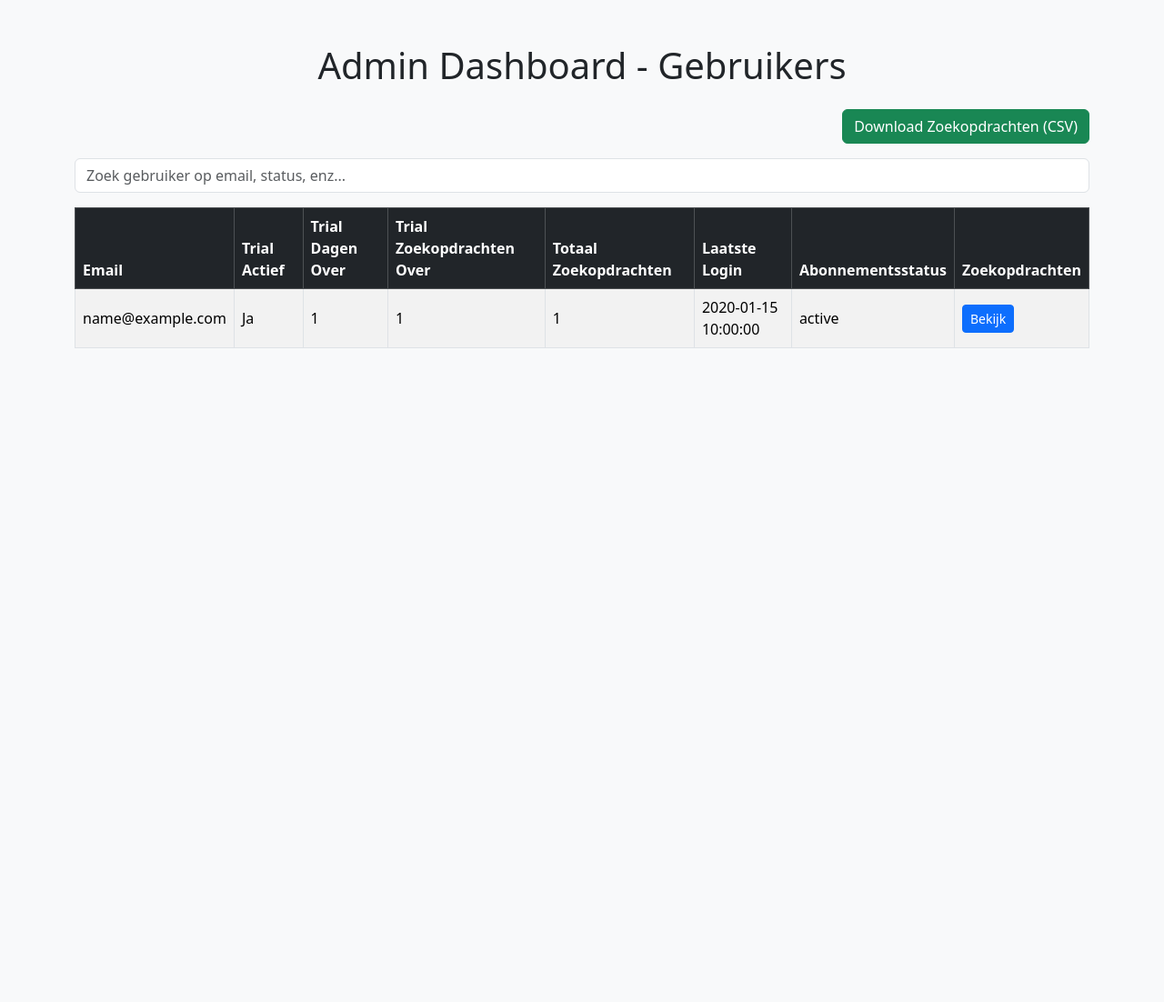
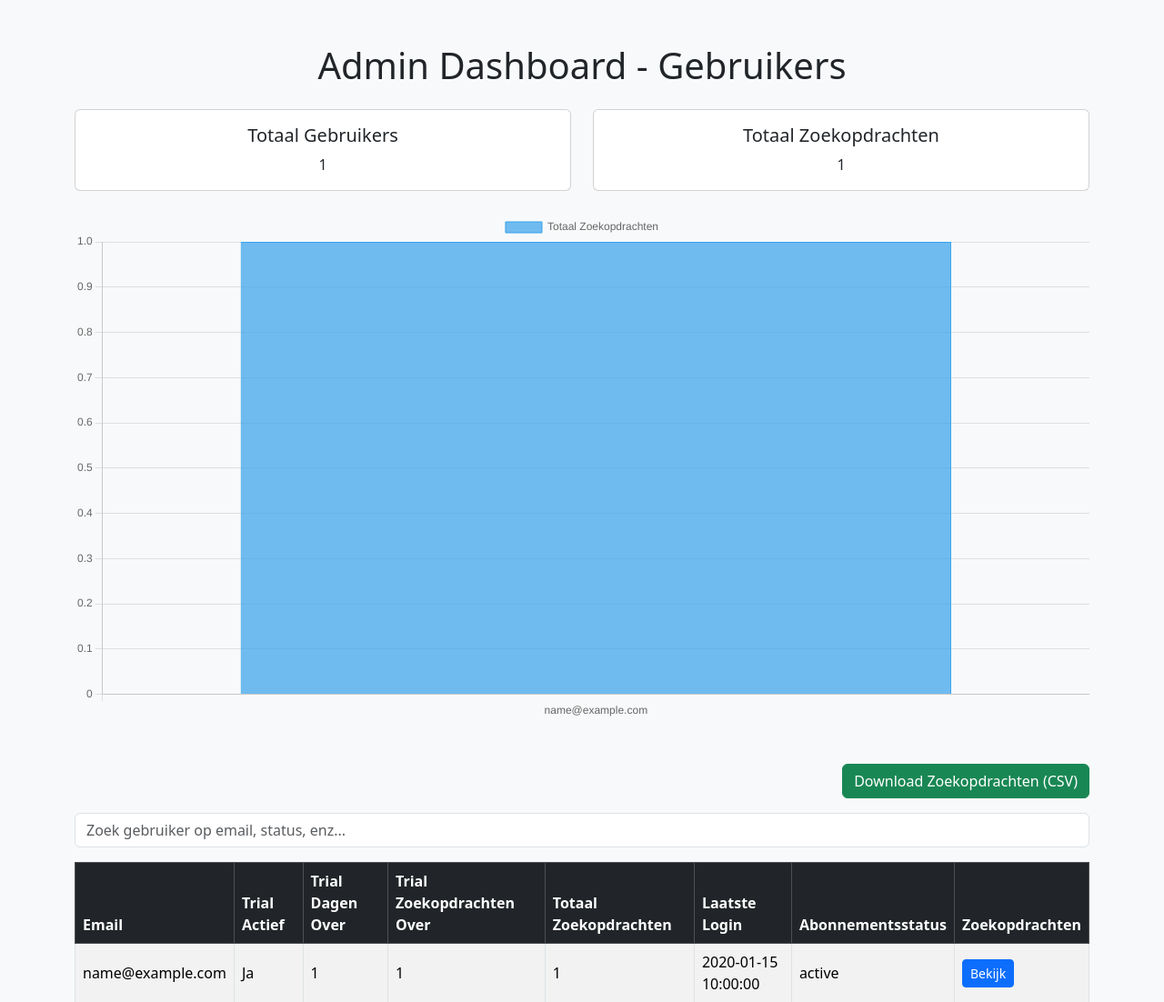
Before and after one commit to IlkerD01/seo-assistant, a Flask app: page /admin/dashboard in a window 1280 px wide. Shown: the top 1102 px of the page at 91% size. Before the commit the page ends 383 px from the top, so only its background shows below. Run offline with Flask 3, Linux system fonts and the light colour scheme; the visitor is signed in with stand-in values (Sample User, id 1); tables that the repository leaves empty hold one stand-in row (values such as "Sample post"); some libraries are stand-ins or nearby versions.

Commit message:
Update admin_dashboard.html

```diff
--- a/flask_backend/templates/admin_dashboard.html
+++ b/flask_backend/templates/admin_dashboard.html
@@ -1,16 +1,39 @@
-<!-- flask_backend/templates/admin_dashboard.html -->
-
 <!DOCTYPE html>
-<html lang="en">
+<html lang="nl">
 <head>
     <meta charset="UTF-8">
     <title>Admin Dashboard - Gebruikers</title>
-    <!-- Voeg Bootstrap CSS toe -->
     <link href="https://cdn.jsdelivr.net/npm/bootstrap@5.3.3/dist/css/bootstrap.min.css" rel="stylesheet">
+    <script src="https://cdn.jsdelivr.net/npm/chart.js"></script>
 </head>
 <body class="bg-light">
     <div class="container mt-5">
         <h1 class="mb-4 text-center">Admin Dashboard - Gebruikers</h1>
+
+        <!-- Statistieken -->
+        <div class="row mb-4">
+            <div class="col-md-6">
+                <div class="card text-center">
+                    <div class="card-body">
+                        <h5 class="card-title">Totaal Gebruikers</h5>
+                        <p class="card-text" id="totalUsers">0</p>
+                    </div>
+                </div>
+            </div>
+            <div class="col-md-6">
+                <div class="card text-center">
+                    <div class="card-body">
+                        <h5 class="card-title">Totaal Zoekopdrachten</h5>
+                        <p class="card-text" id="totalSearches">0</p>
+                    </div>
+                </div>
+            </div>
+        </div>
+
+        <!-- Grafiek -->
+        <div class="mb-5">
+            <canvas id="searchChart" width="400" height="200"></canvas>
+        </div>
 
         <!-- Download CSV knop -->
         <div class="mb-3 text-end">
@@ -66,13 +89,18 @@
 
     <!-- Dashboard Scripts -->
     <script>
-    // Laad gebruikers
     document.addEventListener('DOMContentLoaded', function() {
         fetch('/api/admin/users')
         .then(response => response.json())
         .then(data => {
             const tableBody = document.getElementById('usersTableBody');
             tableBody.innerHTML = '';
+
+            let totalUsers = data.length;
+            let totalSearches = 0;
+
+            let emails = [];
+            let searches = [];
 
             data.forEach(user => {
                 const row = document.createElement('tr');
@@ -87,12 +115,20 @@
                     <td><button class="btn btn-primary btn-sm" onclick="viewSearches(${user.id})">Bekijk</button></td>
                 `;
                 tableBody.appendChild(row);
+
+                emails.push(user.email);
+                searches.push(user.searches_done);
+                totalSearches += user.searches_done;
             });
+
+            document.getElementById('totalUsers').textContent = totalUsers;
+            document.getElementById('totalSearches').textContent = totalSearches;
+
+            loadChart(emails, searches);
         })
         .catch(error => console.error('Fout bij laden gebruikers:', error));
     });
 
-    // Bekijk zoekopdrachten van een gebruiker
     function viewSearches(userId) {
         fetch(`/api/admin/users/${userId}/searches`)
         .then(response => response.json())
@@ -120,7 +156,30 @@
         .catch(error => console.error('Fout bij ophalen zoekopdrachten:', error));
     }
 
-    // Functie om zoeken/filteren toe te passen
+    function loadChart(emails, searches) {
+        const ctx = document.getElementById('searchChart').getContext('2d');
+        new Chart(ctx, {
+            type: 'bar',
+            data: {
+                labels: emails,
+                datasets: [{
+                    label: 'Totaal Zoekopdrachten',
+                    data: searches,
+                    backgroundColor: 'rgba(54, 162, 235, 0.7)',
+                    borderColor: 'rgba(54, 162, 235, 1)',
+                    borderWidth: 1
+                }]
+            },
+            options: {
+                scales: {
+                    y: {
+                        beginAtZero: true
+                    }
+                }
+            }
+        });
+    }
+
     function filterUsers() {
         const filter = document.getElementById('searchInput').value.toLowerCase();
         const rows = document.querySelectorAll('#usersTableBody tr');
@@ -135,7 +194,6 @@
         });
     }
 
-    // Debounce functie om te wachten met zoeken
     function debounce(func, delay) {
         let timeout;
         return function() {
@@ -144,9 +202,7 @@
         };
     }
 
-    // Start debounce op zoekveld
     document.getElementById('searchInput').addEventListener('input', debounce(filterUsers, 300));
     </script>
-
 </body>
 </html>
```
